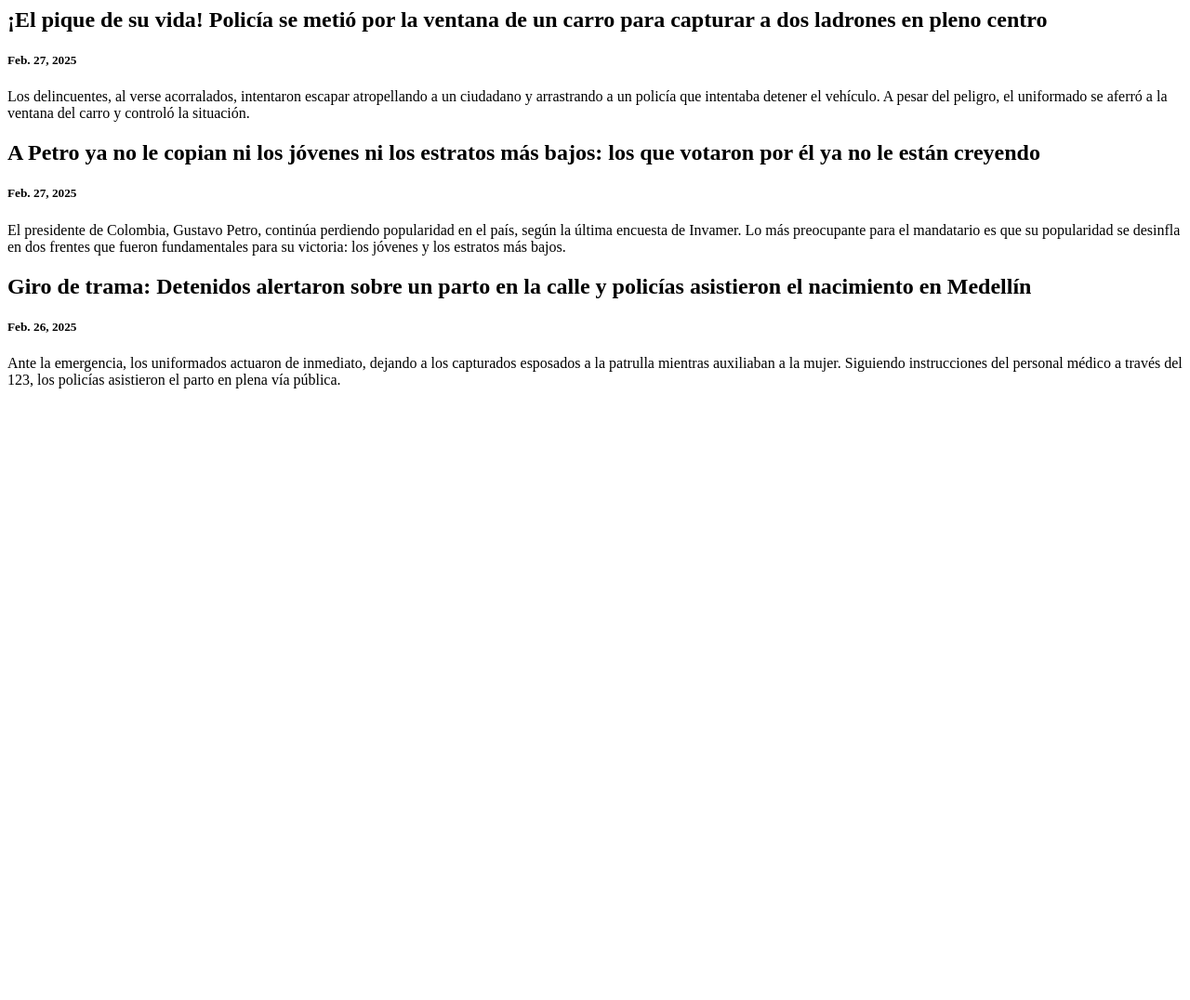
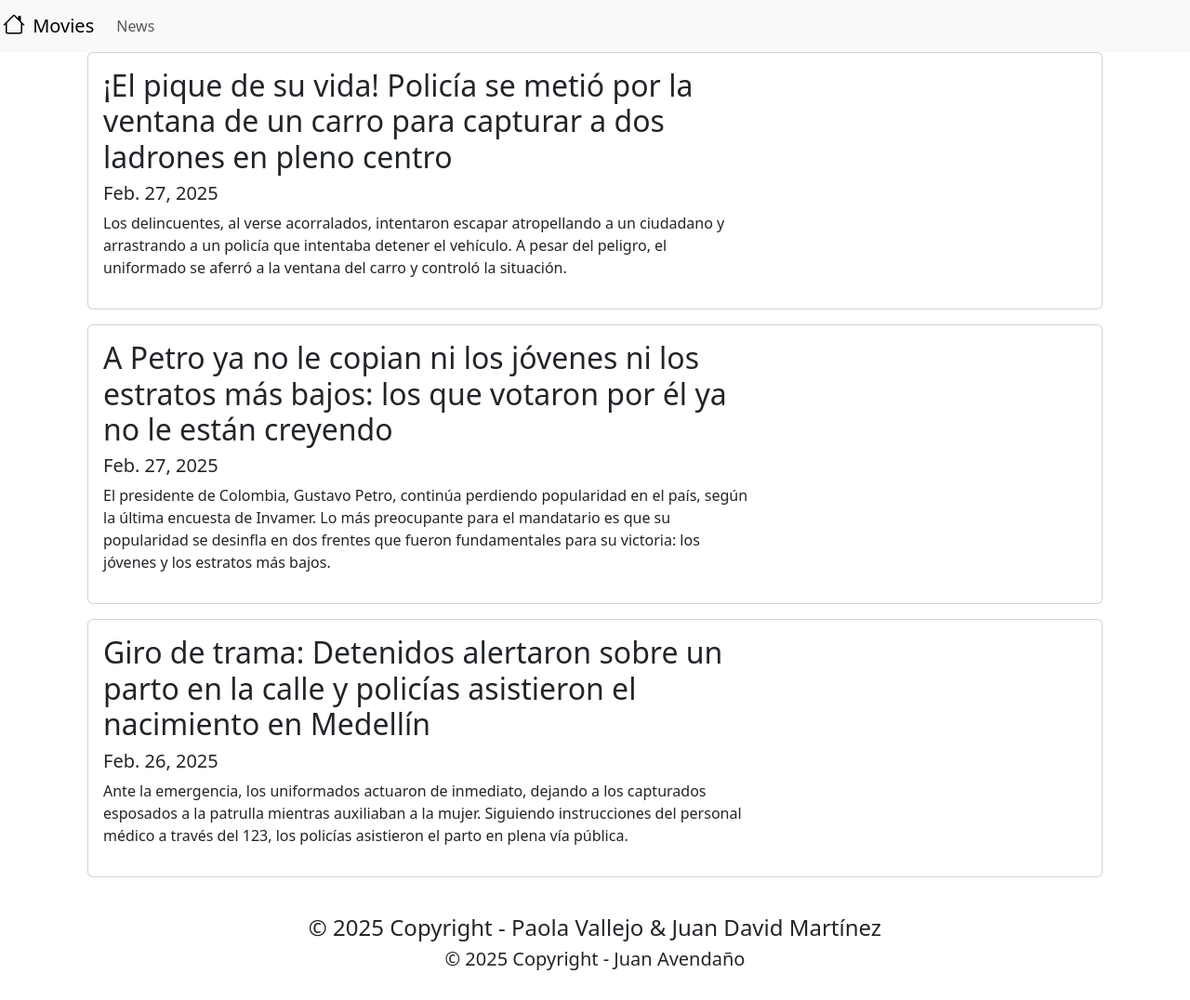
Before and after one commit to AmazingJuan/Movies, a Django app: page /news/ in a window 1280 px wide. Shown: the whole page at 93% size. Before the commit the page ends 418 px from the top, so only its background shows below. Run offline with Django 5.2, Linux system fonts and the light colour scheme; data comes from the database, SQL or seed files in the repository.

Commit message:
Static image logic

```diff
--- a/moviereviews/settings.py
+++ b/moviereviews/settings.py
@@ -121,6 +121,7 @@ USE_TZ = True
 
 STATIC_URL = 'static/'
 
+STATICFILES_DIRS = [os.path.join(BASE_DIR, "static"), 'moviereviews/static/',]
 # Default primary key field type
 # https://docs.djangoproject.com/en/5.1/ref/settings/#default-auto-field
 
--- a/moviereviews/templates/base.html
+++ b/moviereviews/templates/base.html
@@ -7,38 +7,22 @@
 
 
 <nav class="navbar navbar-expand-lg navbar-light bg-light">
-    <a class="navbar-brand" href="#">Navbar</a>
+    <a class="navbar-brand" href="#">
+      {% load static %}
+      <img src = "{% static 'images/house.svg' %}" alt = "" width = "30" height = "24"
+      class = "d-inline-block align-text-top"/>
+      Movies
+    </a>
+
     <button class="navbar-toggler" type="button" data-toggle="collapse" data-target="#navbarSupportedContent" aria-controls="navbarSupportedContent" aria-expanded="false" aria-label="Toggle navigation">
       <span class="navbar-toggler-icon"></span>
     </button>
 
     <div class="collapse navbar-collapse" id="navbarSupportedContent">
       <ul class="navbar-nav mr-auto">
-        <li class="nav-item active">
-          <a class="nav-link" href="#">Home <span class="sr-only">(current)</span></a>
+        <li class="nav-item">
+          <a class="nav-link" href="{% url 'news' %}">News</a>
         </li>
-        <li class="nav-item">
-          <a class="nav-link" href="#">Link</a>
-        </li>
-        <li class="nav-item dropdown">
-          <a class="nav-link dropdown-toggle" href="#" id="navbarDropdown" role="button" data-toggle="dropdown" aria-haspopup="true" aria-expanded="false">
-            Dropdown
-          </a>
-          <div class="dropdown-menu" aria-labelledby="navbarDropdown">
-            <a class="dropdown-item" href="#">Action</a>
-            <a class="dropdown-item" href="#">Another action</a>
-            <div class="dropdown-divider"></div>
-            <a class="dropdown-item" href="#">Something else here</a>
-          </div>
-        </li>
-        <li class="nav-item">
-          <a class="nav-link disabled" href="#">Disabled</a>
-        </li>
-      </ul>
-      <form class="form-inline my-2 my-lg-0">
-        <input class="form-control mr-sm-2" type="search" placeholder="Search" aria-label="Search">
-        <button class="btn btn-outline-success my-2 my-sm-0" type="submit">Search</button>
-      </form>
     </div>
   </nav>
 
@@ -47,3 +31,15 @@
     {% endblock content %}
 
 </div>
+
+<footer>
+  <div class="container">
+    <div class = "row">
+      <div class = "text-center p-4">
+        <h4> © 2025 Copyright - Paola Vallejo & Juan David Martínez
+        <h5> © 2025 Copyright - Juan Avendaño
+      </div>
+    </div>
+  </div>
+
+</footer>
--- a/moviereviews/urls.py
+++ b/moviereviews/urls.py
@@ -22,9 +22,9 @@ from django.conf import settings
 
 urlpatterns = [
     path('admin/', admin.site.urls),
-    path('', vistaMovie.home),
+    path('', vistaMovie.home, name = 'home'),
     path('about/', vistaMovie.about),
-    path('news/', include('news.urls'))
+    path('news/', include('news.urls'), name = 'news')
 ]
 
 urlpatterns += static(settings.MEDIA_URL, document_root = settings.MEDIA_ROOT)
--- a/news/templates/news.html
+++ b/news/templates/news.html
@@ -1,19 +1,22 @@
 <body>
+
+  {% extends 'base.html' %}
+  {% block content %}
     <div class = "container">
         {% for new in news %}
         <div class="card mb-3">
             <div class="row g-0">
               <div class="col-md-8">
                 <div class="card-body">
-
                         <h2>{{ new.headline }}</h2>
                         <h5>{{ new.date }}</h5>
                         <p>{{ new.body }}</p>
-
                 </div>
               </div>
             </div>
         </div>
         {% endfor %}
     </div>
+  {% endblock content %}
+
 </body>
```
Also changed, not shown: static/images/house.svg (added).
